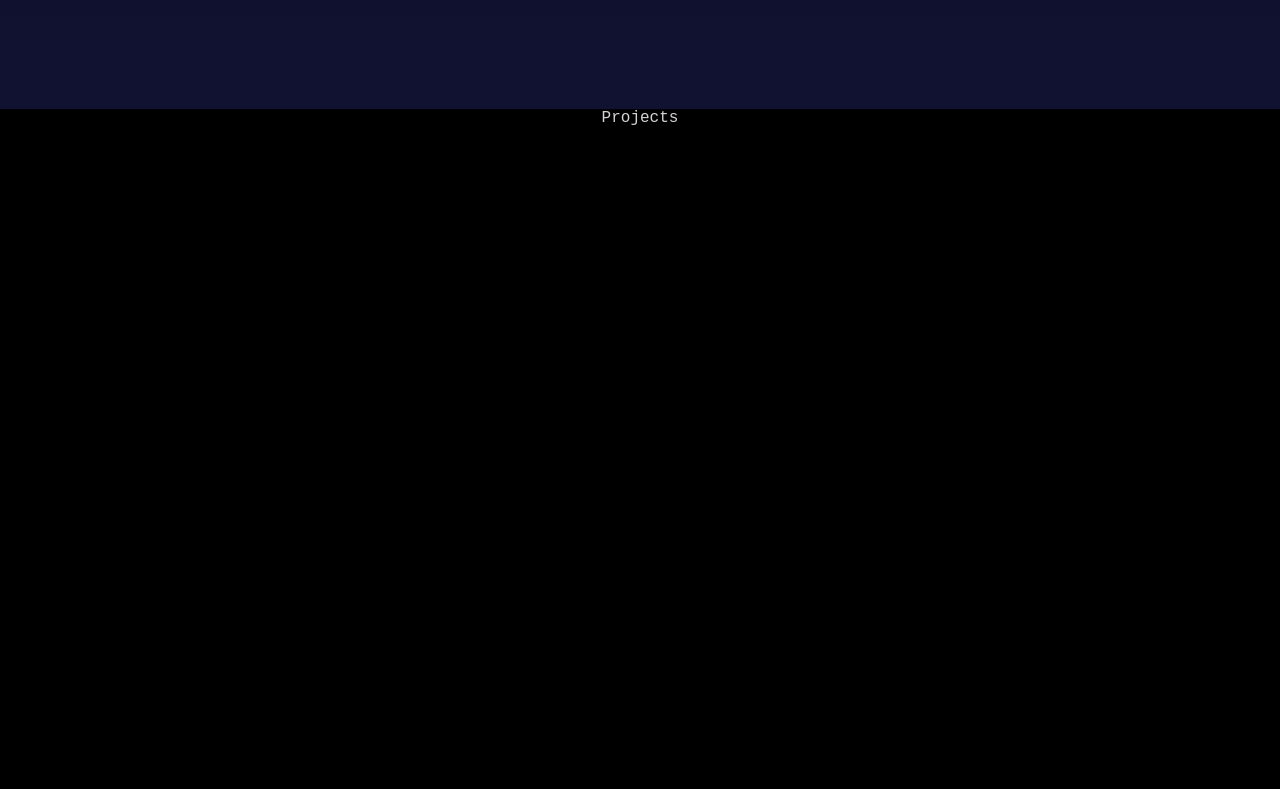
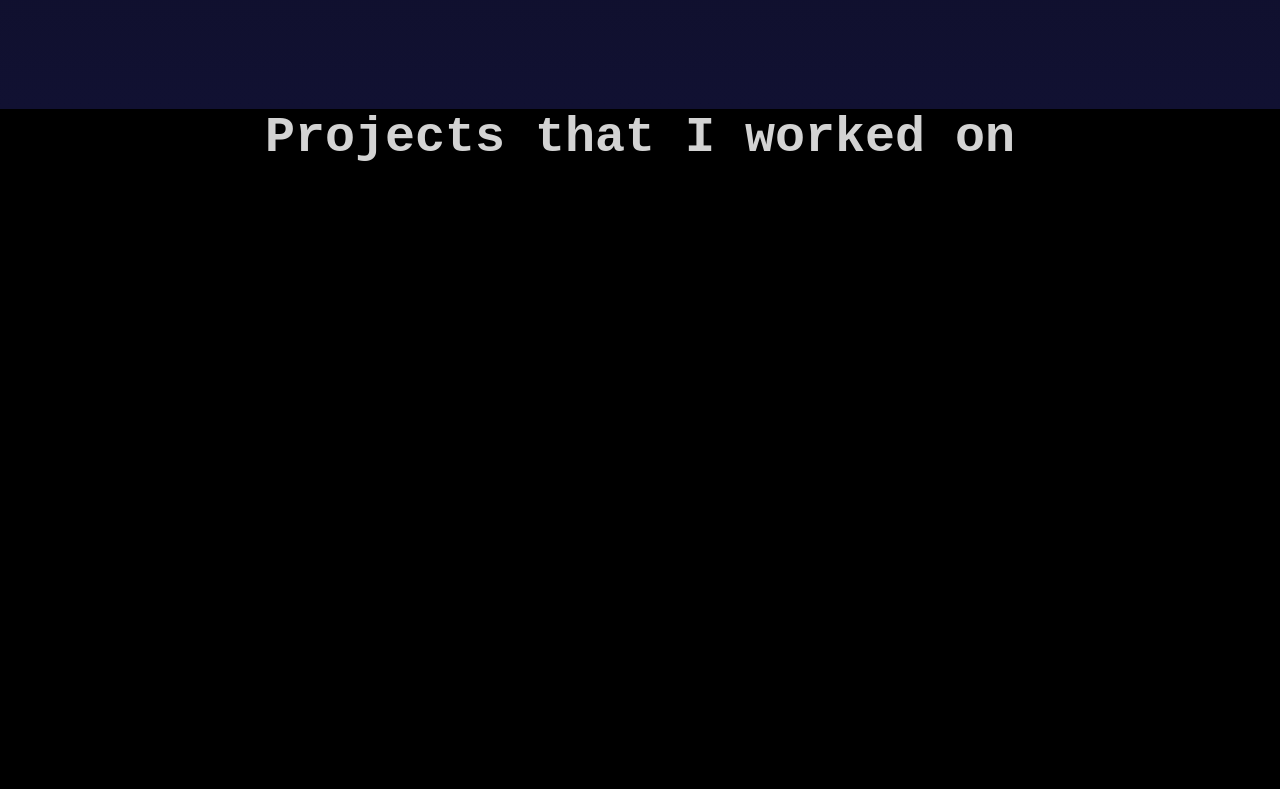
Before and after one commit to Kshitij-git24/Portfolio, a React (Create React App) app in the folder portfolio/: page / in a window 1280 px wide. Shown: the part 691-1480 px from the top of the page. Built offline with nearby package versions, Linux system fonts and the light colour scheme.

Commit message:
parallax start

```diff
--- a/portfolio/src/components/Content.js
+++ b/portfolio/src/components/Content.js
@@ -1,6 +1,7 @@
 import "../components/Content.scss";
 import Navbar from "./Navbar";
 import Home from "./Home/Home";
+import { Parallax } from "./parallax/Parallax";
 export const Content = () => {
   return (
     <div>
@@ -8,7 +9,13 @@ export const Content = () => {
         <Navbar />
         <Home />
       </section>
+      <section>
+        <Parallax type="projects" />
+      </section>
       <section id="Projects">Projects</section>
+      <section>
+        <Parallax type="tech" />
+      </section>
       <section id="Tech">Tech and Skills</section>
       <section id="Contact">Contact</section>
     </div>
--- a/portfolio/src/components/Home/Home.js
+++ b/portfolio/src/components/Home/Home.js
@@ -1,11 +1,16 @@
 import React from "react";
 import "./Home.scss";
+import { motion } from "framer-motion";
 import Scroll from "../../images/scroll.png";
 const Home = () => {
   return (
     <div className="home">
       <div className="wrapper">
-        <div className="textCon">
+        <motion.div
+          className="textCon"
+          initial={{ opacity: 0 }}
+          whileInView={{ opacity: 1 }}
+        >
           <h2 className="h2-1">Hey,</h2>
           <h2 className="h2-2">I'm Kshitij</h2>
           <h1>
@@ -13,7 +18,7 @@ const Home = () => {
             better tomorrow. Looking for positions where I can make a meaningful
             impact.
           </h1>
-        </div>
+        </motion.div>
         {/* <div className="summary">
           <p>Hello, Let me walk you through my projects!</p>
         </div> */}
--- a/portfolio/src/components/Links.js
+++ b/portfolio/src/components/Links.js
@@ -43,6 +43,8 @@ export default function Links(props) {
           key={item}
           onClick={handleLinkClick}
           variants={itemVariants}
+          whileHover={{ scale: 1.2 }}
+          whileTap={{ scale: 5 }}
         >
           {item}
         </motion.a>
--- /dev/null
+++ b/portfolio/src/components/parallax/Parallax.js
@@ -0,0 +1,12 @@
+import "./Parallax.scss";
+export const Parallax = ({ type }) => {
+  return (
+    <div className="parallax">
+      <h1>
+        {type === "projects"
+          ? "Projects that I worked on"
+          : "Technologies I am familiar with"}
+      </h1>
+    </div>
+  );
+};
--- /dev/null
+++ b/portfolio/src/components/parallax/Parallax.scss
@@ -0,0 +1,6 @@
+.parallax{
+    h1{
+        font-size: 50px;
+
+    }
+}
```
Also changed, not shown: portfolio/src/images/parallex.jpg (added).
